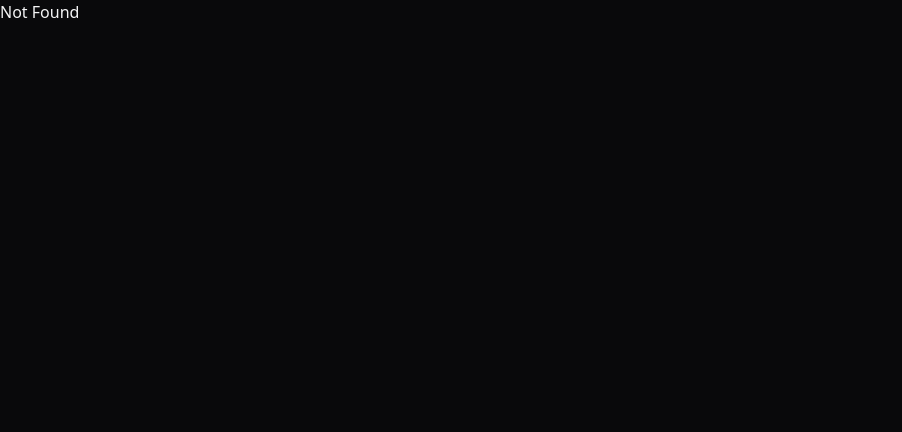
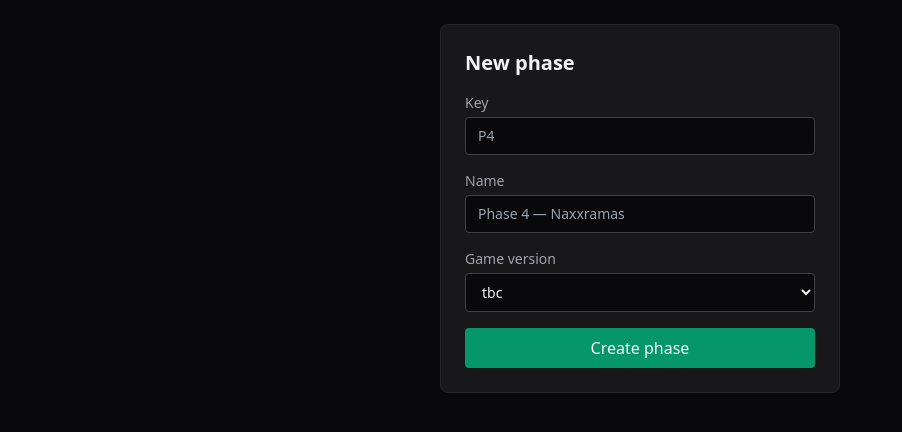
Before and after one commit to GittiMcHub/wow-guild-loot-prio, a React (Vite) app in the folder apps/web/: page /admin/phases/new in a window 1280 px wide. Shown: the top 432 px of the page, without its empty margins (0-902 px from the left). Built offline with nearby package versions, Linux system fonts and the light colour scheme.

Commit message:
feat(web): add New Phase page and dashboard entry point

```diff
--- a/apps/web/src/api.ts
+++ b/apps/web/src/api.ts
@@ -34,4 +34,7 @@ export const api = {
     request<T>(path, withAuth(token, { method: 'POST', body: JSON.stringify(body) })),
   put: <T>(path: string, body: unknown, token?: string) =>
     request<T>(path, withAuth(token, { method: 'PUT', body: JSON.stringify(body) })),
+  del: <T>(path: string, token?: string) => request<T>(path, withAuth(token, { method: 'DELETE' })),
+  patch: <T>(path: string, body: unknown, token?: string) =>
+    request<T>(path, withAuth(token, { method: 'PATCH', body: JSON.stringify(body) })),
 };
--- a/apps/web/src/router.tsx
+++ b/apps/web/src/router.tsx
@@ -3,6 +3,7 @@ import { AdminDashboardPage } from './routes/admin/dashboard';
 import { AdminInvitesPage } from './routes/admin/invites';
 import { AdminLoginPage } from './routes/admin/login';
 import { AdminMatrixPage } from './routes/admin/matrix';
+import { NewPhasePage } from './routes/admin/new-phase';
 import { AdminResolverPage } from './routes/admin/resolver';
 import { HomePage } from './routes/home';
 import { InvitePage } from './routes/invite';
@@ -32,6 +33,8 @@ function AdminLoginRouteComponent() {
 }
 
 const adminDashboardRoute = createRoute({ getParentRoute: () => rootRoute, path: '/admin', component: AdminDashboardPage });
+
+const newPhaseRoute = createRoute({ getParentRoute: () => rootRoute, path: '/admin/phases/new', component: NewPhasePage });
 
 const adminMatrixRoute = createRoute({
   getParentRoute: () => rootRoute,
@@ -69,6 +72,7 @@ const routeTree = rootRoute.addChildren([
   myListRoute,
   adminLoginRoute,
   adminDashboardRoute,
+  newPhaseRoute,
   adminMatrixRoute,
   adminResolverRoute,
   adminInvitesRoute,
--- a/apps/web/src/routes/admin/dashboard.tsx
+++ b/apps/web/src/routes/admin/dashboard.tsx
@@ -39,7 +39,12 @@ export function AdminDashboardPage() {
         <span className="rounded-full bg-emerald-900/50 px-3 py-1 text-xs text-emerald-400">{guild.data!.status}</span>
       </header>
 
-      <h2 className="mb-2 font-medium text-zinc-300">Phases</h2>
+      <div className="mb-2 flex items-center justify-between">
+        <h2 className="font-medium text-zinc-300">Phases</h2>
+        <Link to="/admin/phases/new" className="rounded bg-emerald-700 px-3 py-1.5 text-sm hover:bg-emerald-600">
+          New phase
+        </Link>
+      </div>
       {phases.isLoading && <p className="text-sm text-zinc-500">Loading…</p>}
       {phases.data && phases.data.phases.length === 0 && <p className="text-sm text-zinc-500">No phases yet.</p>}
       <ul className="space-y-2">
--- /dev/null
+++ b/apps/web/src/routes/admin/new-phase.tsx
@@ -0,0 +1,60 @@
+import { useState } from 'react';
+import { useNavigate } from '@tanstack/react-router';
+import { useMutation } from '@tanstack/react-query';
+import { api, ApiError } from '../../api';
+
+const GAME_VERSIONS = ['classic-era', 'tbc', 'sod', 'cata', 'retail'] as const;
+
+export function NewPhasePage() {
+  const navigate = useNavigate();
+  const [key, setKey] = useState('');
+  const [name, setName] = useState('');
+  const [gameVersion, setGameVersion] = useState<(typeof GAME_VERSIONS)[number]>('tbc');
+  const [error, setError] = useState<string | null>(null);
+
+  const createPhase = useMutation({
+    mutationFn: () => api.post<{ id: string }>('/phases', { key, name, gameVersion }),
+    // TODO(task 5): drop this cast once the /admin/phases/$phaseId/items route
+    // (added by Task 5) is registered in router.tsx and part of the typed route tree.
+    onSuccess: (res) =>
+      navigate({ to: '/admin/phases/$phaseId/items', params: { phaseId: res.id } } as unknown as Parameters<typeof navigate>[0]),
+    onError: (err) => setError(err instanceof ApiError ? err.message : 'Could not create phase.'),
+  });
+
+  return (
+    <div className="mx-auto max-w-md p-4 sm:p-6">
+      <form
+        onSubmit={(e) => {
+          e.preventDefault();
+          setError(null);
+          createPhase.mutate();
+        }}
+        className="space-y-4 rounded-lg border border-zinc-800 bg-zinc-900 p-6"
+      >
+        <h1 className="text-xl font-semibold">New phase</h1>
+        <label className="block text-sm">
+          <span className="mb-1 block text-zinc-400">Key</span>
+          <input required value={key} onChange={(e) => setKey(e.target.value)} placeholder="P4" className="input" />
+        </label>
+        <label className="block text-sm">
+          <span className="mb-1 block text-zinc-400">Name</span>
+          <input required value={name} onChange={(e) => setName(e.target.value)} placeholder="Phase 4 — Naxxramas" className="input" />
+        </label>
+        <label className="block text-sm">
+          <span className="mb-1 block text-zinc-400">Game version</span>
+          <select value={gameVersion} onChange={(e) => setGameVersion(e.target.value as (typeof GAME_VERSIONS)[number])} className="input">
+            {GAME_VERSIONS.map((v) => (
+              <option key={v} value={v}>
+                {v}
+              </option>
+            ))}
+          </select>
+        </label>
+        {error && <p className="text-sm text-red-400">{error}</p>}
+        <button disabled={createPhase.isPending} type="submit" className="w-full rounded bg-emerald-600 py-2 font-medium hover:bg-emerald-500 disabled:opacity-50">
+          {createPhase.isPending ? 'Creating…' : 'Create phase'}
+        </button>
+      </form>
+    </div>
+  );
+}
```
